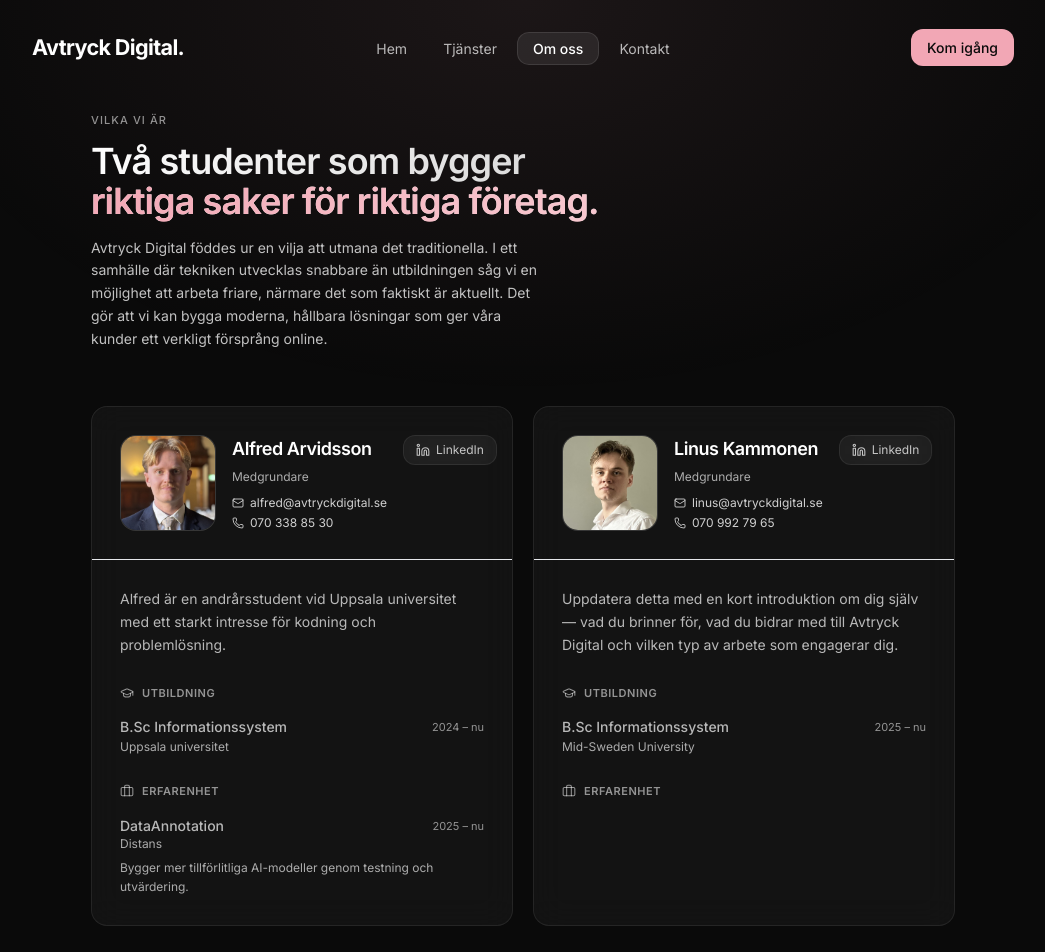
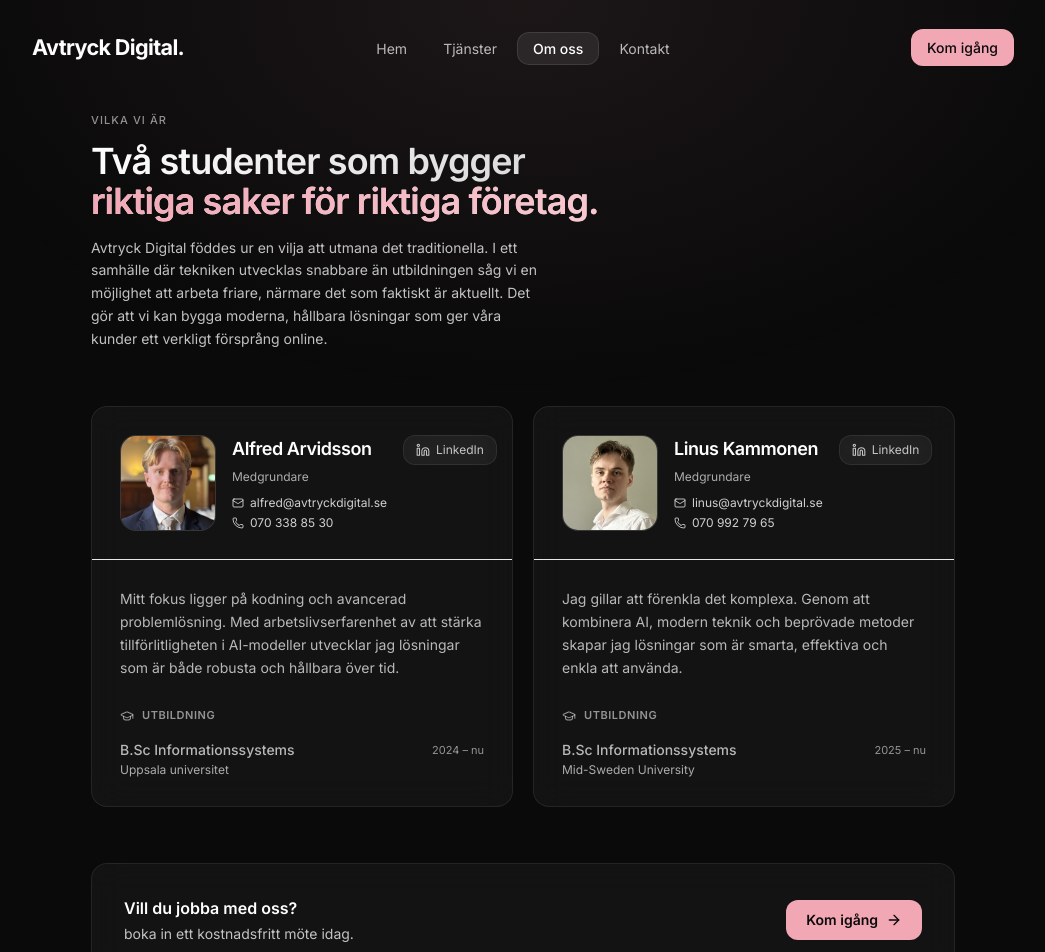
Before and after one commit to L-A-Solutions/growable-site, a Next.js app: page /about in a window 1280 px wide. Shown: the top 952 px of the page, without its empty margins (117-1162 px from the left). Built offline with nearby package versions, Linux system fonts and the light colour scheme.

Commit message:
Remove Erfarenhet section from about page profiles
Co-Authored-By: Claude Sonnet 4.6 <noreply@anthropic.com>

```diff
--- a/app/about/page.tsx
+++ b/app/about/page.tsx
@@ -3,7 +3,7 @@
 import { m } from "framer-motion";
 import Image from "next/image";
 import Link from "next/link";
-import { ArrowRight, GraduationCap, Briefcase, Linkedin, Mail, Phone } from "lucide-react";
+import { ArrowRight, GraduationCap, Linkedin, Mail, Phone } from "lucide-react";
 
 type Person = {
   name: string;
@@ -21,14 +21,14 @@ const team: Person[] = [
   {
     name: "Alfred Arvidsson",
     role: "Medgrundare",
-    bio: "Alfred är en andrårsstudent vid Uppsala universitet med ett starkt intresse för kodning och problemlösning.",
+    bio: "Mitt fokus ligger på kodning och avancerad problemlösning. Med arbetslivserfarenhet av att stärka tillförlitligheten i AI-modeller utvecklar jag lösningar som är både robusta och hållbara över tid.",
     linkedin: "https://linkedin.com/in/arvidssonalfred",
     photo: "/images/alfred_crop.JPG",
     email: "alfred@avtryckdigital.se",
     phone: "070 338 85 30",
     education: [
       {
-        degree: "B.Sc Informationssystem",
+        degree: "B.Sc Informationssystems",
         school: "Uppsala universitet",
         year: "2024 – nu",
       },
@@ -45,14 +45,14 @@ const team: Person[] = [
   {
     name: "Linus Kammonen",
     role: "Medgrundare",
-    bio: "Uppdatera detta med en kort introduktion om dig själv — vad du brinner för, vad du bidrar med till Avtryck Digital och vilken typ av arbete som engagerar dig.",
+    bio: "Jag gillar att förenkla det komplexa. Genom att kombinera AI, modern teknik och beprövade metoder skapar jag lösningar som är smarta, effektiva och enkla att använda.",
     linkedin: "https://linkedin.com/in/linus-kammonen-42101314b",
     photo: "/images/linus_crop.JPG",
     email: "linus@avtryckdigital.se",
     phone: "070 992 79 65",
     education: [
       {
-        degree: "B.Sc Informationssystem",
+        degree: "B.Sc Informationssystems",
         school: "Mid-Sweden University",
         year: "2025 – nu",
       },
@@ -156,34 +156,6 @@ function PersonCard({ person, index }: { person: Person; index: number }) {
             </div>
           </div>
 
-          <div>
-            <div className="flex items-center gap-2 mb-4">
-              <Briefcase className="w-3.5 h-3.5 text-white/55" strokeWidth={1.8} />
-              <span className="text-[11px] font-semibold tracking-wider uppercase text-white/55">
-                Erfarenhet
-              </span>
-            </div>
-            <div className="flex flex-col gap-4">
-              {person.experience.map((exp, i) => (
-                <div key={i}>
-                  <div className="flex items-start justify-between gap-4 mb-1">
-                    <div>
-                      <p className="text-sm font-medium text-white/70">{exp.title}</p>
-                      <p className="text-xs text-white/65">{exp.place}</p>
-                    </div>
-                    <span className="text-[11px] text-white/55 flex-shrink-0 mt-0.5">
-                      {exp.period}
-                    </span>
-                  </div>
-                  {exp.description && (
-                    <p className="text-xs text-white/65 leading-relaxed mt-1.5">
-                      {exp.description}
-                    </p>
-                  )}
-                </div>
-              ))}
-            </div>
-          </div>
         </div>
       </div>
     </m.div>
@@ -242,7 +214,7 @@ Det gör att vi kan bygga moderna, hållbara lösningar som ger våra kunder ett
               Vill du jobba med oss?
             </h3>
             <p className="text-sm text-white/75">
-              Vi vill gärna höra mer om ditt projekt.
+              boka in ett kostnadsfritt möte idag.
             </p>
           </div>
           <Link
```
